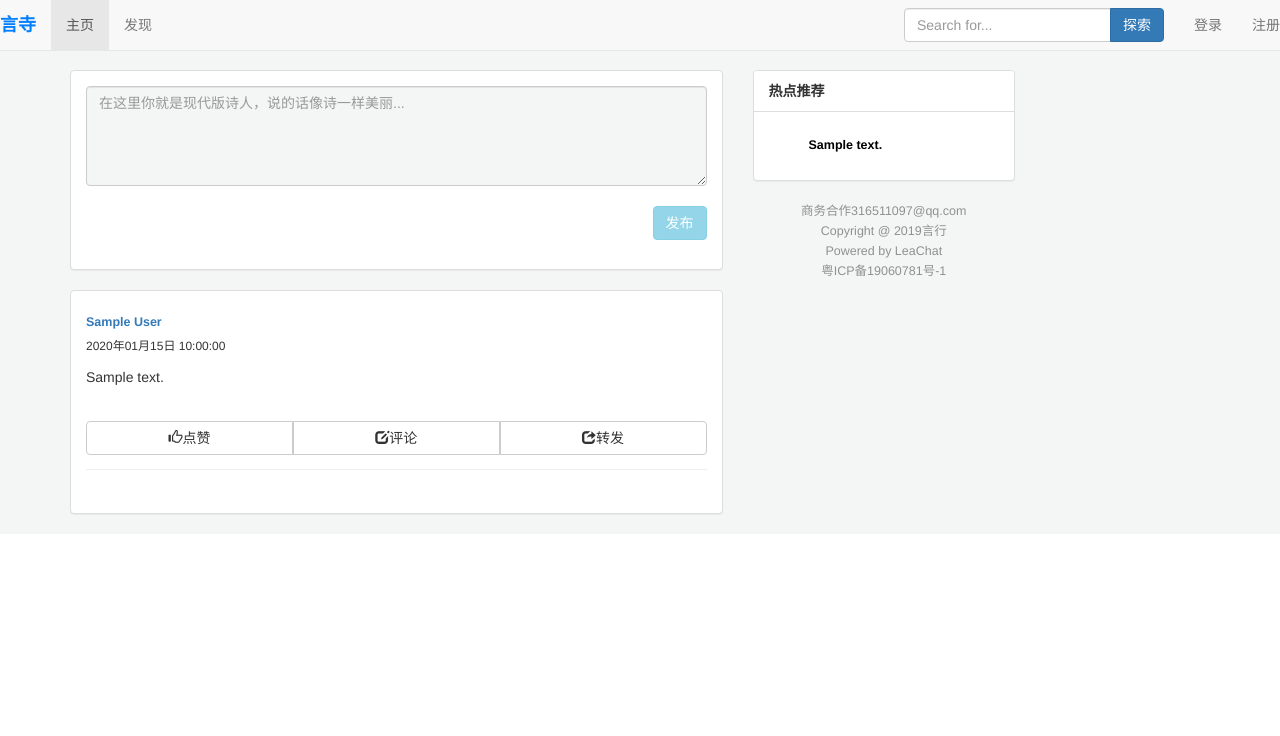
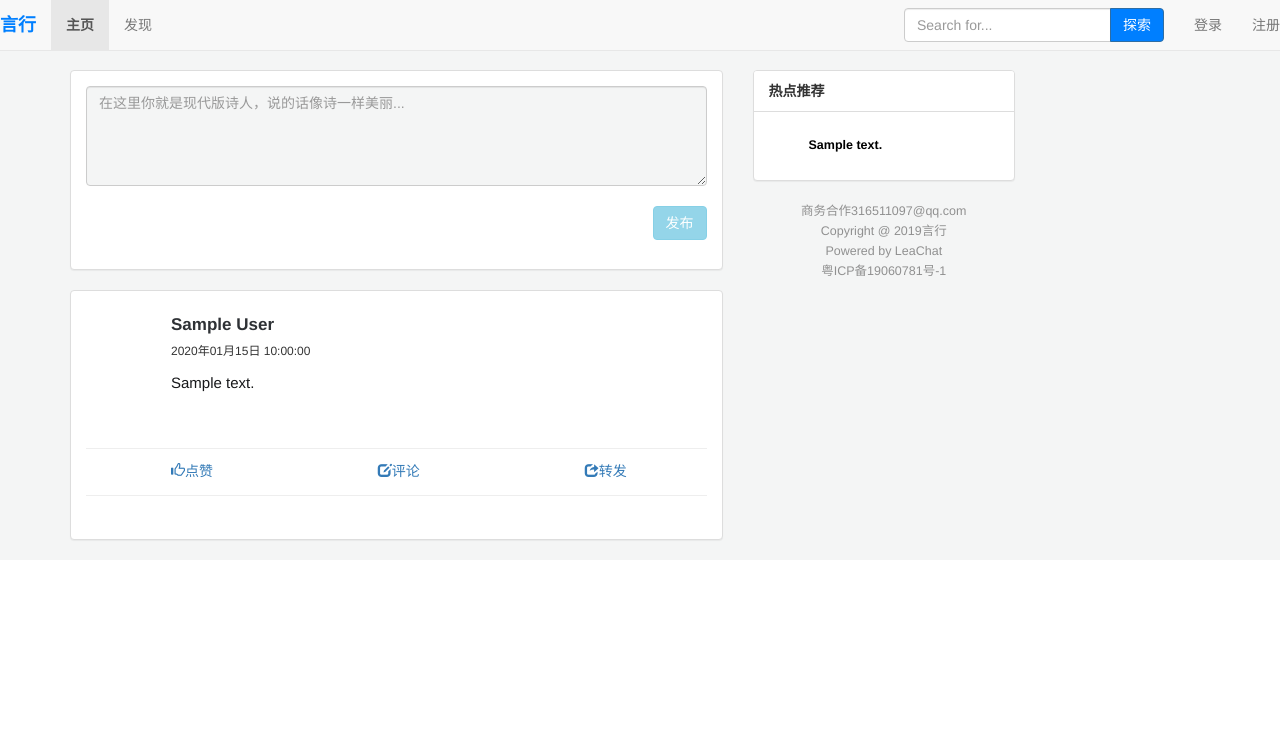
Before and after one commit to matianwen/site, a Django app: page / in a window 1280 px wide. Shown: the top 736 px of the page. Run offline with Django 3.2, Linux system fonts and the light colour scheme; tables that the repository leaves empty hold one stand-in row (values such as "Sample post"); some libraries are stand-ins or nearby versions.

Commit message:
优化前端导航栏显示

```diff
--- a/learn/learn/urls.py
+++ b/learn/learn/urls.py
@@ -1,19 +1,3 @@
-"""learn URL Configuration
-
-The `urlpatterns` list routes URLs to views. For more information please see:
-    https://docs.djangoproject.com/en/2.1/topics/http/urls/
-Examples:
-Function views
-    1. Add an import:  from my_app import views
-    2. Add a URL to urlpatterns:  path('', views.home, name='home')
-Class-based views
-    1. Add an import:  from other_app.views import Home
-    2. Add a URL to urlpatterns:  path('', Home.as_view(), name='home')
-Including another URLconf
-    1. Import the include() function: from django.urls import include, path
-    2. Add a URL to urlpatterns:  path('blog/', include('blog.urls'))
-"""
-
 '''
 author: matianwen
 date: 2019-9-18
--- a/learn/learnchat/templates/user/fund.html
+++ b/learn/learnchat/templates/user/fund.html
@@ -1,12 +1,12 @@
-
 <div style="background-color:#f4f5f5">
 {% extends 'base.html' %}
 {% load staticfiles %}
-{% block title %}言寺{% endblock %}
+{% block css %}<link href="{% static 'css/fund.css' %}" rel="stylesheet"/>{% endblock %}
+{% block title %}言行{% endblock %}
 {% block content %}
     <div class="container">
         <div class="row">
-            <div class="col-xs-12 col-sm-8 col-md-12">
+            <div class="col-xs-12 col-sm-8 col-md-10">
                 <div class="panel panel-default">
                     <div class="panel-body">
                         <h2>发现新大陆</h2>
--- a/learn/learnchat/templates/user/sendcontent.html
+++ b/learn/learnchat/templates/user/sendcontent.html
@@ -8,7 +8,7 @@
                 <textarea class="form-control" rows="3" placeholder="在这里你就是现代版诗人，说的话像诗一样美丽..." style="min-width: 100%;height:100px;background-color:#f4f5f5" name="content" ></textarea>
                 <div style="text-align:right;">
                     <br/>
-                    <input class="btn btn-info" type="submit" value="发布">
+                    <input class="btn btn-info" type="submit" style="background-color:#007fff" value="发布">
                 </div>
             </form>
             </center>
--- a/learn/learnchat/templates/user/userhome.html
+++ b/learn/learnchat/templates/user/userhome.html
@@ -1,11 +1,12 @@
 <div style="background-color:#f4f5f5">
 {% extends 'base.html' %}
 {% load staticfiles %}
-{% block title %}言寺{% endblock %}
+{% block css %}<link href="{% static 'css/userhome.css' %}" rel="stylesheet"/>{% endblock %}
+{% block title %}言行{% endblock %}
 {% block content %}
     <div class="container">
         <div class="row">
-            <div class="col-xs-12 col-sm-8 col-md-8">
+            <div class="col-xs-12 col-sm-8 col-md-10">
                 <div class="panel panel-default">
                     <div class="panel-body">
                         <h2>{{ request.session.user_name }}</h2>
--- a/learn/learnchat/templates/user/userinfo.html
+++ b/learn/learnchat/templates/user/userinfo.html
@@ -1,7 +1,8 @@
 <div style="background-color:#f4f5f5">
 {% extends 'base.html' %}
 {% load staticfiles %}
-{% block title %}言寺{% endblock %}
+{% block css %}<link href="{% static 'css/userinfo.css' %}" rel="stylesheet"/>{% endblock %}
+{% block title %}言行{% endblock %}
 {% block content %}
     <div class="containter">
         <div class="row">
--- a/learn/login/templates/login/index.html
+++ b/learn/login/templates/login/index.html
@@ -1,7 +1,7 @@
 <div style="background-color:#f4f5f5">
 {% extends 'base.html' %}
 {% load staticfiles %}
-{% block title %}言寺{% endblock %}
+{% block title %}言行{% endblock %}
 {% block content %}
 
     <div class="container">
--- a/learn/login/templates/login/login.html
+++ b/learn/login/templates/login/login.html
@@ -14,8 +14,9 @@
               {% endif %}
 
               {% csrf_token %}
+
               <h2 class="text-center">欢迎登录</h2>
-
+              <h2 class="text-center">言行</h2>
               <!--
               <div class="form-group">
                 <label for="id_username">用户名：</label>
--- a/learn/login/templates/login/register.html
+++ b/learn/login/templates/login/register.html
@@ -1,6 +1,7 @@
 {% extends 'base.html' %}
-
+{% load staticfiles %}
 {% block title %}注册{% endblock %}
+{% block css %}<link href="{% static 'css/register.css' %}" rel="stylesheet"/>{% endblock %}
 {% block content %}
     <div class="container">
         <div class="col-md-4 col-md-offset-4">
--- a/learn/login/templates/login/showcontent.html
+++ b/learn/login/templates/login/showcontent.html
@@ -12,21 +12,16 @@
                 <h5>{{ chat.content | linebreaksbr}}</h5>
                 <br/>
 
+                <hr/>
                 <div class="btn-group btn-group-justified" role="group" aria-label="...">
                   <div class="btn-group" role="group">
-                    <button type="button" class="btn btn-default">
-                        <span class="glyphicon glyphicon-thumbs-up" aria-hidden="true"></span>点赞
-                    </button>
+                      <a href="#"><span class="glyphicon glyphicon-thumbs-up" aria-hidden="true"></span>点赞</a>
                   </div>
                   <div class="btn-group" role="group">
-                    <button type="button" class="btn btn-default">
-                        <span class="glyphicon glyphicon-edit" aria-hidden="true"></span>评论
-                    </button>
+                      <a href="#"><span class="glyphicon glyphicon-edit" aria-hidden="true"></span>评论</a>
                   </div>
                   <div class="btn-group" role="group">
-                    <button type="button" class="btn btn-default">
-                        <span class="glyphicon glyphicon-share" aria-hidden="true"></span>转发
-                    </button>
+                      <a href="#"><span class="glyphicon glyphicon-share" aria-hidden="true"></span>转发</a>
                   </div>
                 </div>
                 <!--导入newcomment.html文件-->
--- a/learn/static/css/learchat.css
+++ b/learn/static/css/learchat.css
@@ -1,16 +1,38 @@
+/*把导航栏居中对齐下面显示的内容*/
+/*
+div.navbar-header {
+    margin-left: 65px;
+}
+.navbar-default .navbar-form {
+    margin-left: 365px;
+}
+把导航栏居中对齐下面显示的内容*/
 div.chat {
     margin-bottom: 2em;
     padding-bottom: 1em;
     border-bottom: 1px solid #eee;
+    position: relative;
 }
 div.chat h4 {
-    font-size: 1.25rem;
+    font-size: 1.7rem;
     font-weight: 600;
+    margin-left:85px;
+}
+div.chat h4 a {
+    color: #2e3135;
+}
+div.panel-body h4 li a {
     color: #2e3135;
 }
 div.chat h5 {
     margin-top: 0.5em;
     line-height: 2;
+    font-size: 15px;
+    color: #17181a;
+    margin-left:85px;
+}
+div.chat h6 {
+    margin-left:85px;
 }
 .panel-default>.panel-heading {
     background-color: #fff;
@@ -44,3 +66,11 @@
 div.chat button btn btn-default {
     line-height: 0.5;
 }
+div.chat hr {
+    margin-bottom: 5px;
+}
+div.btn-group-justified {
+    margin:0px auto;
+    margin-top:12px;
+    margin-left:85px;
+}
--- a/learn/templates/base.html
+++ b/learn/templates/base.html
@@ -29,7 +29,7 @@
         <!-- 品牌和toggle得到更好的移动显示分组 -->
         <nav class="navbar navbar-default navbar-fixed-top">
           <div class="navbar-header">
-            <a class="navbar-brand" href="{% url 'index' %}"><font color="#027fff"><b>言寺</b></font>
+            <a class="navbar-brand" href="{% url 'index' %}"><font color="#007fff"><b>言行</b></font>
               <!--<img src="bird.jpg" alt="Logo" style="width:40px;">-->
             </a>
             <button class="navbar-toggle collapsed" data-toggle="collapse" data-target="#navbar-collapse">
@@ -43,7 +43,7 @@
           <!-- 收集用于切换的导航链接、表单和其他内容 -->
           <div id="navbar-collapse" class="collapse navbar-collapse">
             <ul class="nav navbar-nav">
-              <li role="presentation" class="active"><a href="{% url 'index' %}">主页</a></li>
+              <li role="presentation" class="active"><a href="{% url 'index' %}"><b>主页</b></a></li>
               <li role="presentation"><a href="/fund/">发现</a></li>
             </ul>
 
@@ -52,7 +52,7 @@
                 <div class="input-group">
                   <input type="text" class="form-control" placeholder="Search for...">
                   <span class="input-group-btn">
-                    <button class="btn btn-primary" type="button" >探索</button>
+                    <button class="btn btn-primary" type="button" style="background-color:#007fff">探索</button>
                   </span>
                 </div>
               </div>
```
Also changed, not shown: learn/learnchat/views.py (+4 -5 lines), learn/static/css/fund.css (added, +9 -0 lines), learn/static/css/login.css (+9 -0 lines), learn/static/css/register.css (added, +9 -0 lines), learn/static/css/userhome.css (added, +9 -0 lines), learn/static/css/userinfo.css (added, +9 -0 lines), learn/static/base.css (line endings or trailing spaces).
